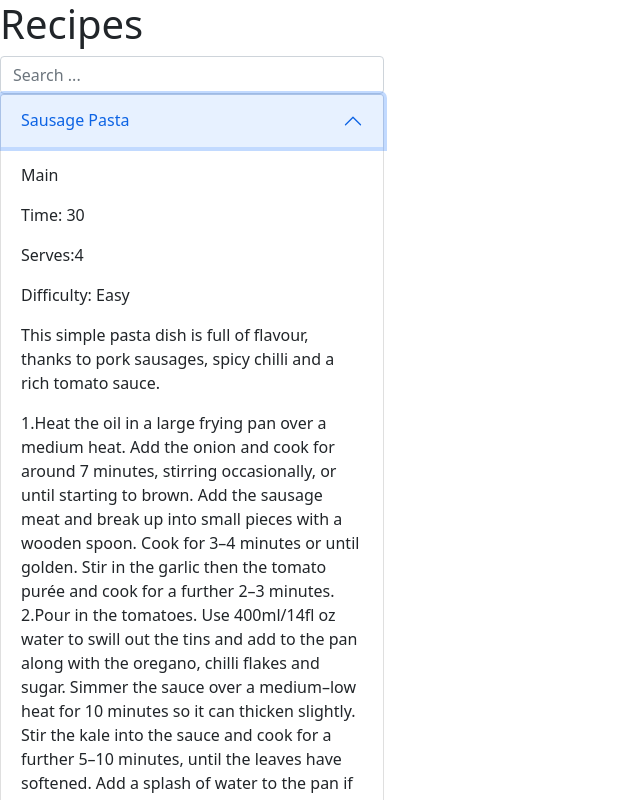
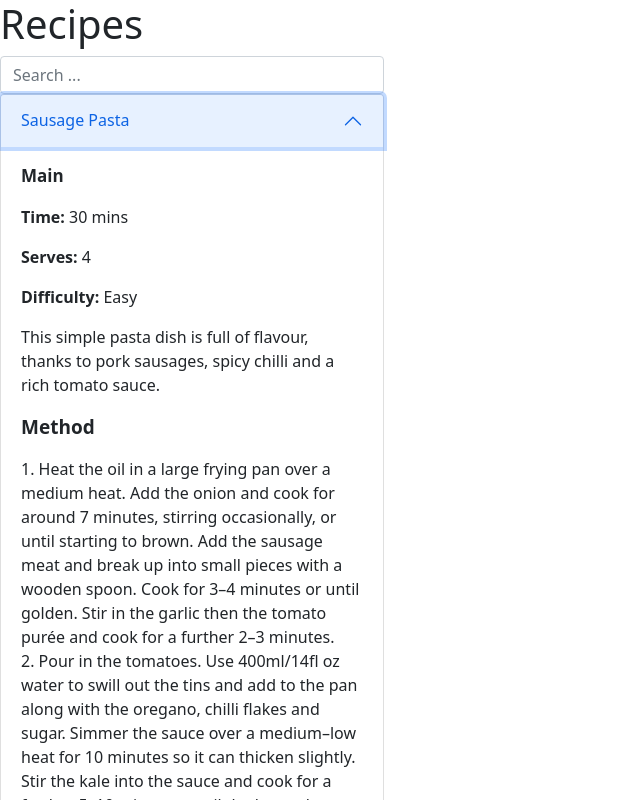
Before and after one commit to Arrun21/FEWD-CW1, a React (Create React App) app: page / in a window 1280 px wide. Both pictures are taken after a click on the button "Sausage Pasta". Shown: the top 800 px of the page, without its empty margins (0-640 px from the left). Built offline with nearby package versions, Linux system fonts and the light colour scheme.

Commit message:
add line breaks to methods

```diff
--- a/src/components/FoodItem.js
+++ b/src/components/FoodItem.js
@@ -6,12 +6,13 @@ const FoodItem = ({ food }) => {
     <div>
       <Accordion.Header>{food.name}</Accordion.Header>
       <Accordion.Body>
-        <p>{food.category}</p>
-        <p>Time: {food.time}</p>
-        <p>Serves:{food.serves}</p>
-        <p>Difficulty: {food.difficulty}</p>
+        <p id="category">{food.category}</p>
+        <p><strong>Time: </strong>{food.time} mins</p>
+        <p><strong>Serves: </strong>{food.serves}</p>
+        <p><strong>Difficulty: </strong>{food.difficulty}</p>
         <p>{food.description}</p>
-        <p>{food.method}</p>
+        <p id="method-word">Method</p>
+        <p id="method">{food.method}</p>
         <p id="ingredient-css">Ingredients</p>
       </Accordion.Body>
     </div>
--- a/src/data/data.js
+++ b/src/data/data.js
@@ -3,7 +3,7 @@ export const items = [
     id: '1',
     name: 'Sausage Pasta',
     description: 'This simple pasta dish is full of flavour, thanks to pork sausages, spicy chilli and a rich tomato sauce.',
-    method:' 1.Heat the oil in a large frying pan over a medium heat. Add the onion and cook for around 7 minutes, stirring occasionally, or until starting to brown. Add the sausage meat and break up into small pieces with a wooden spoon. Cook for 3–4 minutes or until golden. Stir in the garlic then the tomato purée and cook for a further 2–3 minutes. 2.Pour in the tomatoes. Use 400ml/14fl oz water to swill out the tins and add to the pan along with the oregano, chilli flakes and sugar. Simmer the sauce over a medium–low heat for 10 minutes so it can thicken slightly. Stir the kale into the sauce and cook for a further 5–10 minutes, until the leaves have softened. Add a splash of water to the pan if the sauce is looking too thick. Taste and season with salt, if needed. 3.Meanwhile, bring a large saucepan of salted water to the boil. Add the pasta and cook according to packet instructions. Drain the pasta, reserving a mugful of the pasta water. Add the pasta to the sauce in the frying pan and stir together, loosening with a splash of pasta water if needed to help coat the pasta. 4. Remove from the heat, divide between bowls, top with the grated cheese and serve.' ,
+    method:'1. Heat the oil in a large frying pan over a medium heat. Add the onion and cook for around 7 minutes, stirring occasionally, or until starting to brown. Add the sausage meat and break up into small pieces with a wooden spoon. Cook for 3–4 minutes or until golden. Stir in the garlic then the tomato purée and cook for a further 2–3 minutes.\n2. Pour in the tomatoes. Use 400ml/14fl oz water to swill out the tins and add to the pan along with the oregano, chilli flakes and sugar. Simmer the sauce over a medium–low heat for 10 minutes so it can thicken slightly. Stir the kale into the sauce and cook for a further 5–10 minutes, until the leaves have softened. Add a splash of water to the pan if the sauce is looking too thick. Taste and season with salt, if needed.\n3. Meanwhile, bring a large saucepan of salted water to the boil. Add the pasta and cook according to packet instructions. Drain the pasta, reserving a mugful of the pasta water. Add the pasta to the sauce in the frying pan and stir together, loosening with a splash of pasta water if needed to help coat the pasta.\n4. Remove from the heat, divide between bowls, top with the grated cheese and serve.' ,
     ingredients: [{
       ingredientName: 'olive oil',
       quantity: 1,
@@ -35,7 +35,7 @@ export const items = [
     id: '2',
     name: 'Apple Crumble',
     description: 'Nigel Slater’s apple crumble balances tart Bramleys with an oat crumble topping that’s made extra crunchy by demerara sugar.',
-    method: ' 1.Preheat the oven to 200C/400F/Gas 6. 2. Wipe the apples and cut them into quarters,then remove the cores and slice each piece in two.Put them into a pan,taste a slice for sweetness and add a sprinkling of sugar accordingly.Add a tablespoon of water or apple juice and cook over a medium heat for about five minutes, until the apples start to soften. 3.Transfer the apple mixture to a shallow ovenproof pie dish. 4.Blend the flour and butter in a food processor for a few seconds, until the mixture looks like breadcrumbs. 5.Stir in the oats and the brown sugar and sprinkle over the cooked apples in the pie dish. Transfer to the oven to bake for 30 minutes or until crisp and golden-brown on top.',
+    method: '1. Preheat the oven to 200C/400F/Gas 6.\n2. Wipe the apples and cut them into quarters,then remove the cores and slice each piece in two.Put them into a pan,taste a slice for sweetness and add a sprinkling of sugar accordingly.Add a tablespoon of water or apple juice and cook over a medium heat for about five minutes, until the apples start to soften.\n3. Transfer the apple mixture to a shallow ovenproof pie dish.\n4. Blend the flour and butter in a food processor for a few seconds, until the mixture looks like breadcrumbs.\n5. Stir in the oats and the brown sugar and sprinkle over the cooked apples in the pie dish. Transfer to the oven to bake for 30 minutes or until crisp and golden-brown on top.',
     ingredients: [{
       ingredientName: 'Bramley apples',
       quantity: 1,
@@ -67,7 +67,7 @@ export const items = [
     id: '3',
     name: 'Piri-piri prawns',
     description: 'Give your prawns a piri-piri kick with chilli, ginger and paprika. Serve with a cold beer as a simple starter.',
-    method: ' 1. In a bowl, mix together the paprika, chilli powder, lemon juice, ginger, garlic and salt. 2. Add the prawns to the mixture. For maximum flavour, leave them to marinate for an hour or so. 3. Heat a griddle pan and add a little olive oil. 4. Add the prawns to the pan and griddle for a few minutes, turning occasionally until they are cooked through. Serve straightaway, with finger bowls.',
+    method: '1. In a bowl, mix together the paprika, chilli powder, lemon juice, ginger, garlic and salt.\n2. Add the prawns to the mixture. For maximum flavour, leave them to marinate for an hour or so.\n3. Heat a griddle pan and add a little olive oil.\n4. Add the prawns to the pan and griddle for a few minutes, turning occasionally until they are cooked through. Serve straightaway, with finger bowls.',
     ingredients: [{
       ingredientName: 'paprika',
       quantity: 2,
@@ -119,7 +119,7 @@ export const items = [
     id: '4',
     name: 'Curry udon',
     description: 'Make a comforting bowl of Japanese curry udon soup, with fried pork belly,tofu and chewy,slippery noodles.',
-    method: '1.To make the dashi, soak the kombu in 600ml/1 pint water for a couple of hours. 2.Gently bring the kombu and soaking water to the boil,then add the bonito flakes and turn off the heat.Leave for 10 minutes until the bonito flakes have sunk to the bottom of the pan. 3. Strain the liquid through a colander lined with kitchen paper into another pan.Add the soy sauce,mirin and sugar and bring to the boil again,then set aside. 4.Mix the curry powder with the potato starch, add 75ml/5 tbsp water and mix well. 5.Cook the noodles in boiling water following the packet instructions. 6.Meanwhile, heat the oil in a large frying pan over a high heat and add the pork belly. Brown the pork on both sides, then add the tofu and fry for a further 2 minutes. 7.Add the dashi to the pan and bring to the boil. 8. Give the curry powder mix a good stir, then, while stirring the dashi and pork with one hand, gradually pour the curry mix into the soup with the other. Keep stirring until the soup starts to thicken. 9. Divide the udon noofles between two serving bowls. Ladle over the curry soup and top with spring onions.',
+    method: '1. To make the dashi, soak the kombu in 600ml/1 pint water for a couple of hours.\n2.Gently bring the kombu and soaking water to the boil,then add the bonito flakes and turn off the heat.Leave for 10 minutes until the bonito flakes have sunk to the bottom of the pan.\n3. Strain the liquid through a colander lined with kitchen paper into another pan.Add the soy sauce,mirin and sugar and bring to the boil again,then set aside.\n4. Mix the curry powder with the potato starch, add 75ml/5 tbsp water and mix well.\n5. Cook the noodles in boiling water following the packet instructions.\n6. Meanwhile, heat the oil in a large frying pan over a high heat and add the pork belly. Brown the pork on both sides, then add the tofu and fry for a further 2 minutes.\n7. Add the dashi to the pan and bring to the boil.\n8. Give the curry powder mix a good stir, then, while stirring the dashi and pork with one hand, gradually pour the curry mix into the soup with the other. Keep stirring until the soup starts to thicken.\n9. Divide the udon noofles between two serving bowls. Ladle over the curry soup and top with spring onions.',
     ingredients: [{
       ingredientName: 'kombu',
       quantity: 20,
@@ -192,7 +192,7 @@ export const items = [
     id: '5',
     name: 'Bolognese bake',
     description: 'This bolognese pasta bake can be assembled ahead, ready to pop in the oven. My method of frying the mushrooms ensures they stay firm and flavourful, not soft and soggy.',
-    method: '1. Heat the oil in a deep frying pan or wide, flameproof casserole. Add the onions and celery and fry over a high heat for about 3 minutes, until starting to soften. Add the mince and fry until browned, breaking it up with two wooden spoons as it browns. 2.Add the garlic and tomato purée and stir for a few seconds. Stir in the tomatoes, Worcestershire sauce and redcurrant jelly. Add stock (you may need the full amount stock if your pan is very wide) and season with salt and pepper. Cover and simmer over a low heat for 30–35 minutes. 3.Preheat the oven to 200C/180C Fan/Gas 6. 4.Melt the butter in a lidded frying pan, add the mushrooms and fry over a high heat for a minute. Cover with a lid and cook for 2 minutes. Remove the lid and fry over a high heat for 2 minutes, until the liquid has evaporated. Add the mushrooms and thyme to the mince and stir well. 5. Cook the pasta in boiling salted water until al dente. Drain well and run under cold water. Stir the pasta into the mince and check the seasoning. 6.Spoon into a large, shallow ovenproof dish. Sprinkle with the cheeses and bake for 25–30 minutes, or until golden and bubbling around the edges. Serve piping hot with a green salad or tomato salad.',
+    method: '1. Heat the oil in a deep frying pan or wide, flameproof casserole. Add the onions and celery and fry over a high heat for about 3 minutes, until starting to soften. Add the mince and fry until browned, breaking it up with two wooden spoons as it browns.\n2. Add the garlic and tomato purée and stir for a few seconds. Stir in the tomatoes, Worcestershire sauce and redcurrant jelly. Add stock (you may need the full amount stock if your pan is very wide) and season with salt and pepper. Cover and simmer over a low heat for 30–35 minutes.\n3. Preheat the oven to 200C/180C Fan/Gas 6.\n4. Melt the butter in a lidded frying pan, add the mushrooms and fry over a high heat for a minute. Cover with a lid and cook for 2 minutes. Remove the lid and fry over a high heat for 2 minutes, until the liquid has evaporated. Add the mushrooms and thyme to the mince and stir well.\n5. Cook the pasta in boiling salted water until al dente. Drain well and run under cold water. Stir the pasta into the mince and check the seasoning.\n6. Spoon into a large, shallow ovenproof dish. Sprinkle with the cheeses and bake for 25–30 minutes, or until golden and bubbling around the edges. Serve piping hot with a green salad or tomato salad.',
     ingredients: [{
       ingredientName: 'olive oil',
       quantity: 1,
@@ -285,7 +285,7 @@ export const items = [
     id: '6',
     name: 'Scallops with leek and chestnut',
     description: 'Earthy chestnuts and sweet scallops are a match made in heaven in this simple starter served with a creamy sauce.',
-    method: '1. Heat half of the olive oil in a saucepan, add the garlic, leek, spring onion and ginger, lower the heat and fry for ten minutes. 2.Add the wine and chestnuts and cook for another five minutes. 3.Add the reserved roe and cream and cook for a further five minutes, then season with salt and freshly ground black pepper. 4.Heat the remaining oil in a frying pan and fry the scallops over a high heat for two minutes on each side. 5.To serve, pile the chestnuts onto each plate and top with three scallops per serving.',
+    method: '1. Heat half of the olive oil in a saucepan, add the garlic, leek, spring onion and ginger, lower the heat and fry for ten minutes.\n2. Add the wine and chestnuts and cook for another five minutes.\n3. Add the reserved roe and cream and cook for a further five minutes, then season with salt and freshly ground black pepper.\n4. Heat the remaining oil in a frying pan and fry the scallops over a high heat for two minutes on each side.\n5. To serve, pile the chestnuts onto each plate and top with three scallops per serving.',
     ingredients: [{
       ingredientName: 'olive oil',
       quantity: 3,
@@ -343,7 +343,7 @@ export const items = [
     id: '7',
     name: 'Marinated prawns with roasted lemon mayonnaise and asparagus',
     description: 'Make the most of the short asparagus season with this light and delicious starter.',
-    method: '1.For the prawns, mix the prawns, chilli, lemon zest and juice, garlic, two tablespoons of the olive oil and coriander in a bowl until combined. Marinade in the fridge for at least two hours. 2. Heat a griddle pan until hot and griddle the prawns for 1-2 minutes on each side, or until pink and just cooked through. 3.Blanch the asparagus for 1-2 minutes in a pan of boiling water, or until just tender. Drain and toss in the remaining olive oil then griddle on the griddle pan for 1-2 minutes. 4.For the roasted lemon mayonnaise, heat a griddle pan until hot and griddle the lemon halves, cut-side down, for one minute. 5.Blend the egg yolks, vinegar and mustard into a food processor, then squeeze in the juice from one of the charred lemons and blend until well combined. While the motor is running, gradually add the oil. Continue until all the oil has been added and the mayonnaise has thickened. Season with salt and freshly ground black pepper 6.To serve, arrange the asparagus on serving plates and top with the prawns. Place the watercress alongside and finish with a spoonful of lemon mayonnaise and half a griddled lemon.',
+    method: '1. For the prawns, mix the prawns, chilli, lemon zest and juice, garlic, two tablespoons of the olive oil and coriander in a bowl until combined. Marinade in the fridge for at least two hours.\n2. Heat a griddle pan until hot and griddle the prawns for 1-2 minutes on each side, or until pink and just cooked through.\n3. Blanch the asparagus for 1-2 minutes in a pan of boiling water, or until just tender. Drain and toss in the remaining olive oil then griddle on the griddle pan for 1-2 minutes.\n4. For the roasted lemon mayonnaise, heat a griddle pan until hot and griddle the lemon halves, cut-side down, for one minute.\n5. Blend the egg yolks, vinegar and mustard into a food processor, then squeeze in the juice from one of the charred lemons and blend until well combined. While the motor is running, gradually add the oil. Continue until all the oil has been added and the mayonnaise has thickened. Season with salt and freshly ground black pepper.\n6. To serve, arrange the asparagus on serving plates and top with the prawns. Place the watercress alongside and finish with a spoonful of lemon mayonnaise and half a griddled lemon.',
     ingredients: [{
       ingredientName: 'large king prawns peeled',
       quantity: 500,
@@ -421,7 +421,7 @@ export const items = [
     id: '8',
     name: 'Salted caramel and chocolate mousse',
     description: 'Chocolate mousse is very easy to make and this version only needs an hour to chill before serving.',
-    method: '1. For the salted caramel sauce, place the sugar, two tablespoons water and golden syrup in a saucepan and bring to a boil, stirring occasionally. When the sugar has turned a rich amber colour, remove from the heat and stir in the butter, cream and salt. Pour into a bowl, cover the surface with clingfilm and cool completely. 2.For the mousse, melt the chocolate and butter in a bowl set over a pan of simmering water - ensuring that the bottom of the bowl does not touch the water. Set aside to cool a little. Then whisk the egg yolks into the cooled chocolate mixture. 3.In a separate bowl, whisk the egg whites to a light foam then add the caster sugar and whisk again until soft peaks form when the whisk is removed. Stir a third of the egg whites into the chocolate mixture. Then carefully fold in the remaining egg whites until well incorporated. 4.Pour a tablespoon of salted caramel sauce into the bottom of each serving glass. Top with one-third of the mousse mixture. Drizzle over enough sauce to cover the mousse. Repeat this layering with mousse and caramel, finishing with a final layer of mousse. Refrigerate for an hour before serving. If chilled for longer, remove 30 minutes before serving. Finish with a dollop of whipped cream.',
+    method: '1. For the salted caramel sauce, place the sugar, two tablespoons water and golden syrup in a saucepan and bring to a boil, stirring occasionally. When the sugar has turned a rich amber colour, remove from the heat and stir in the butter, cream and salt. Pour into a bowl, cover the surface with clingfilm and cool completely.\n2. For the mousse, melt the chocolate and butter in a bowl set over a pan of simmering water - ensuring that the bottom of the bowl does not touch the water. Set aside to cool a little. Then whisk the egg yolks into the cooled chocolate mixture.\n3. In a separate bowl, whisk the egg whites to a light foam then add the caster sugar and whisk again until soft peaks form when the whisk is removed. Stir a third of the egg whites into the chocolate mixture. Then carefully fold in the remaining egg whites until well incorporated.\n4. Pour a tablespoon of salted caramel sauce into the bottom of each serving glass. Top with one-third of the mousse mixture. Drizzle over enough sauce to cover the mousse. Repeat this layering with mousse and caramel, finishing with a final layer of mousse. Refrigerate for an hour before serving. If chilled for longer, remove 30 minutes before serving. Finish with a dollop of whipped cream.',
     ingredients: [{
       ingredientName: 'granulated sugar',
       quantity: 100,
@@ -489,7 +489,7 @@ export const items = [
     id: '9',
     name: 'Chocolate and brandy shots',
     description: 'The quickest chocolate mousse you will ever make – no raw eggs or gelatine. It’s very rich but that’s perfect for a small serving after a meal. Serve in small espresso cups or shot glasses, you will need 8-12 depending on size.',
-    method: '1. Remove 2 squares of chocolate and finely grate them. Set aside for the garnish. 2. Break the remaining chocolate into a pan, pour in the brandy and cream, and heat gently until the chocolate is melted and well incorporated. Set aside to cool slightly. 3. Spoon the mascarpone into a large bowl. Stir well so it is a smooth paste, then gradually add the melted chocolate mixture and mix until smooth. 4. Pour into your shot glasses or espresso cups. Sprinkle the grated chocolate on top and chill in the fridge for at least 2 hours. Serve chilled.',
+    method: '1. Remove 2 squares of chocolate and finely grate them. Set aside for the garnish.\n2. Break the remaining chocolate into a pan, pour in the brandy and cream, and heat gently until the chocolate is melted and well incorporated. Set aside to cool slightly.\n3. Spoon the mascarpone into a large bowl. Stir well so it is a smooth paste, then gradually add the melted chocolate mixture and mix until smooth.\n4. Pour into your shot glasses or espresso cups. Sprinkle the grated chocolate on top and chill in the fridge for at least 2 hours. Serve chilled.',
     ingredients: [{
       ingredientName: 'dark chocolate',
       quantity: 200,
--- a/src/index.css
+++ b/src/index.css
@@ -14,10 +14,24 @@ code {
 
 #ingredient-css{
   font-weight: bold;
-  font-size:large;
+  font-size:19px;
   margin-bottom: -1em ;
 }
 
 .search{
   width:30%;
 }
+
+#method{
+  white-space:pre-wrap;
+}
+
+#method-word{
+  font-weight: bold;
+  font-size:19px;
+}
+
+#category{
+  font-weight: bold;
+  font-size:17px;
+}
```
